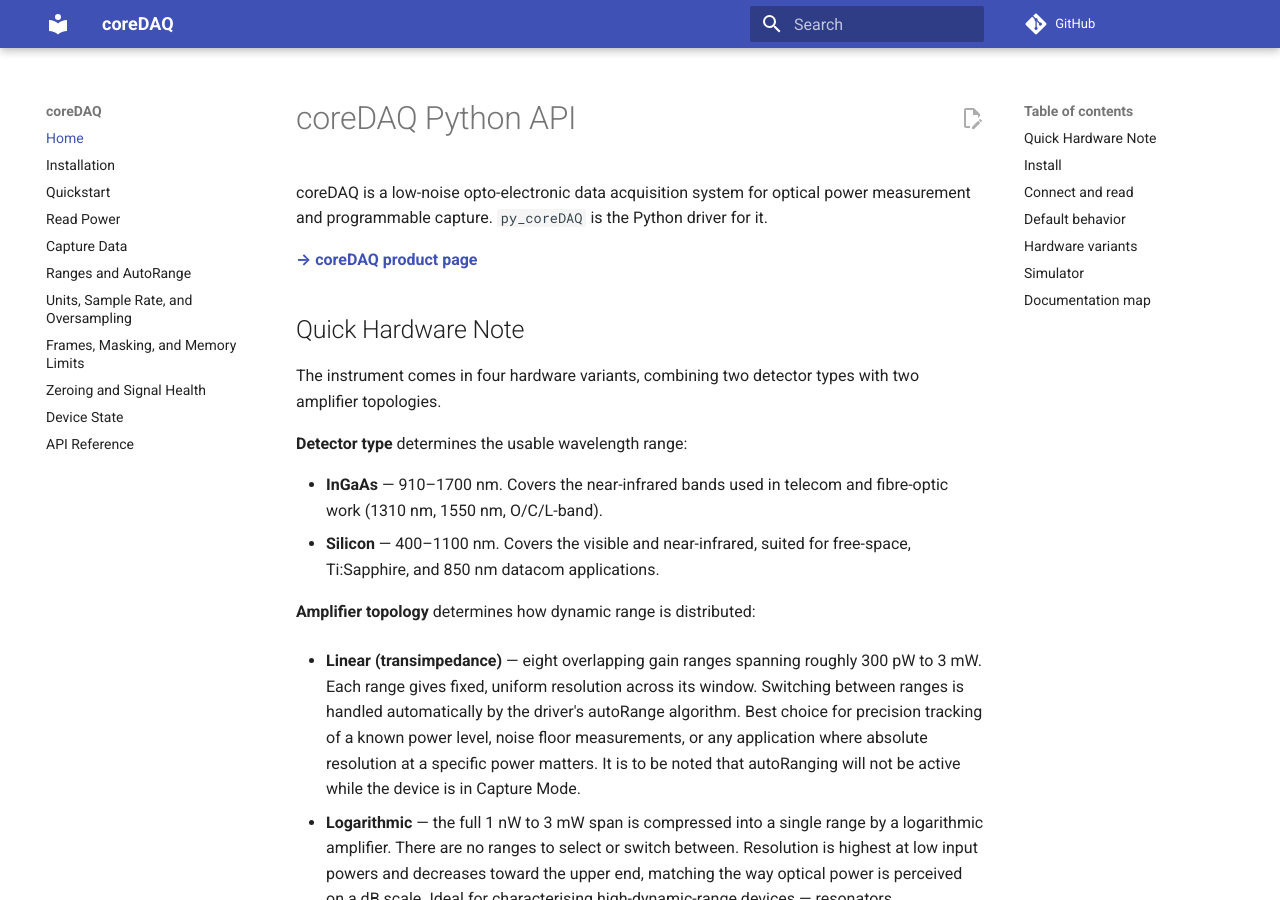
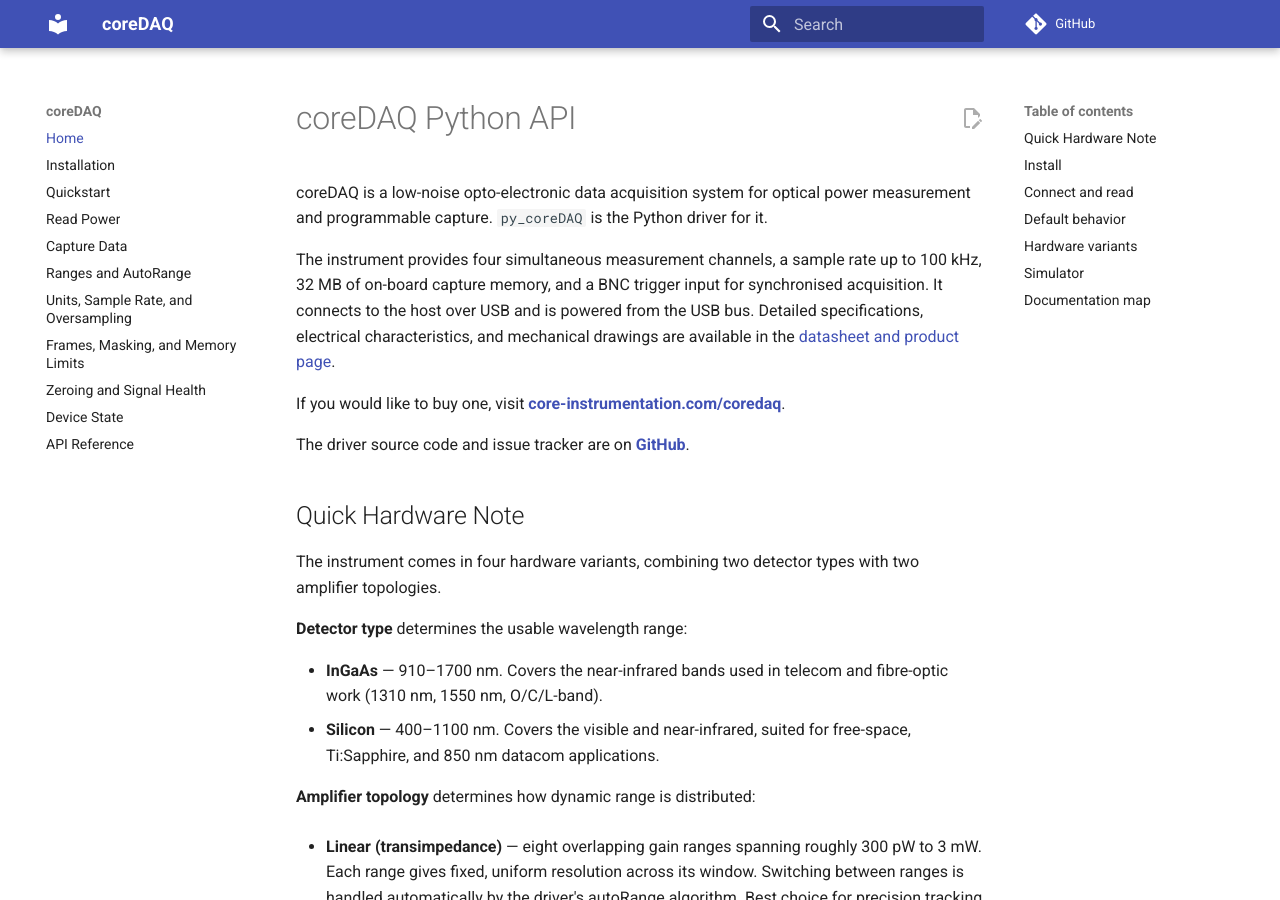
Before and after one commit to core-inst-git/py_coreDAQ, an MkDocs documentation site: the page built from docs/index.md, in a window 1280 px wide and 900 px high. Built offline with MkDocs 1.6.1 and Material for MkDocs 9.7.7, drawn with Linux system fonts in a browser that asks for light colours; comment, search, counter and statistics services are not loaded.

Commit message:
Expand home page intro with device description, product and GitHub links
Co-Authored-By: Claude Sonnet 4.6 <noreply@anthropic.com>

```diff
--- a/docs/index.md
+++ b/docs/index.md
@@ -2,7 +2,11 @@
 
 coreDAQ is a low-noise opto-electronic data acquisition system for optical power measurement and programmable capture. `py_coreDAQ` is the Python driver for it.
 
-**[→ coreDAQ product page](https://core-instrumentation.com/coredaq)**
+The instrument provides four simultaneous measurement channels, a sample rate up to 100 kHz, 32 MB of on-board capture memory, and a BNC trigger input for synchronised acquisition. It connects to the host over USB and is powered from the USB bus. Detailed specifications, electrical characteristics, and mechanical drawings are available in the [datasheet and product page](https://core-instrumentation.com/coredaq).
+
+If you would like to buy one, visit **[core-instrumentation.com/coredaq](https://core-instrumentation.com/coredaq)**.
+
+The driver source code and issue tracker are on **[GitHub](https://github.com/core-inst-git/py_coreDAQ)**.
 
 ## Quick Hardware Note
 
```
